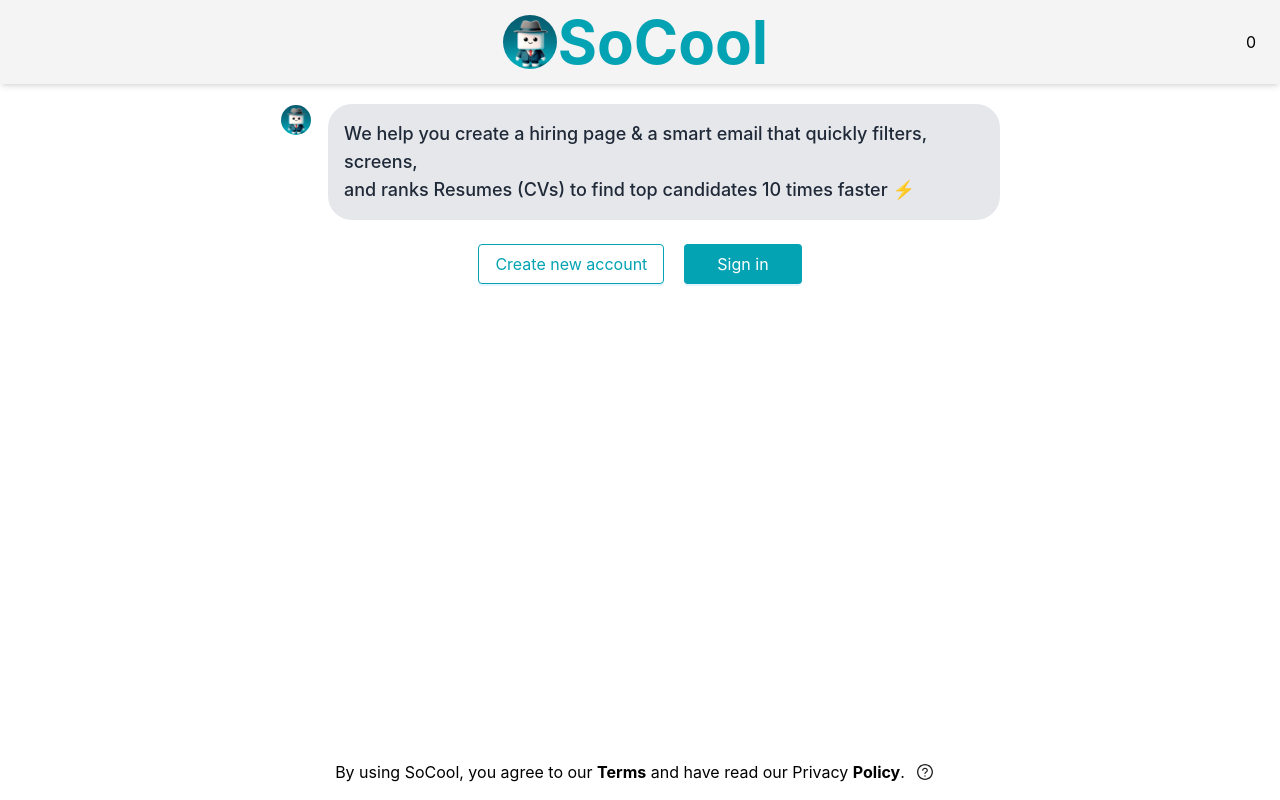
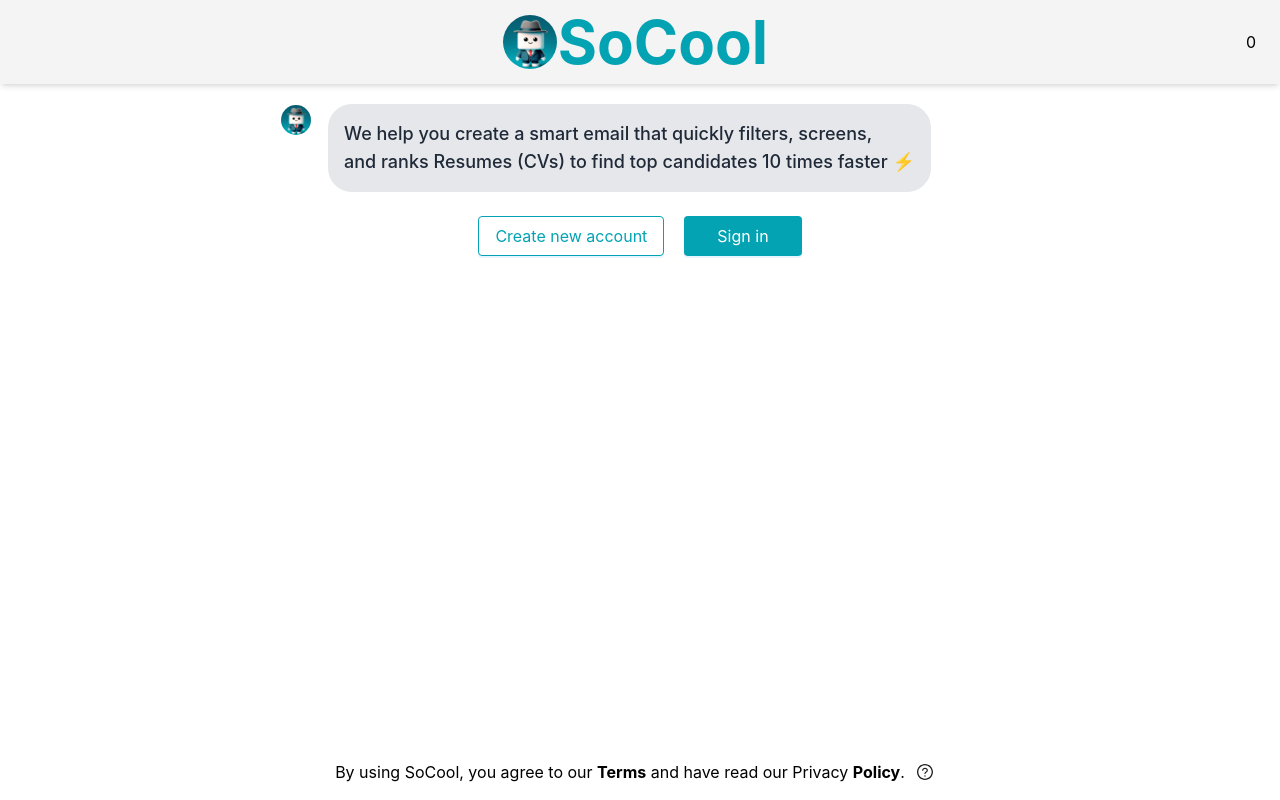
Before and after one commit to henrytmessage/SoCool_FrontEnd, a React (Create React App) app: page / in a window 1280 px wide. Built offline with nearby package versions, Linux system fonts and the light colour scheme.

Commit message:
add text

```diff
--- a/src/componentsNew/NewHome.tsx
+++ b/src/componentsNew/NewHome.tsx
@@ -1217,7 +1217,7 @@ const NewHome: React.FC = () => {
             isStartNow ?
             <AvatarWithText text="We need to know your recruitment details, so we can filter, screen, and rank the Resumes (CVs) for you." />
             :
-            <AvatarWithText text="Let’s set up your hiring page to help you recruit top candidates!">
+            <AvatarWithText text="Let’s set up your smart email to help you recruit top candidates!">
               <CustomButton type="primary" onClick={OnClickStartNow}>
                 Start Now
               </CustomButton>
--- a/src/language/EN-translate.json
+++ b/src/language/EN-translate.json
@@ -98,7 +98,7 @@
   "update16/8": "🌟 Thank you for being with us over the past month! 🚀 We are thrilled to announce that on August 16th, our upcoming update will introduce groundbreaking features, elevating your user experience to new heights. ❤️",
   "placeholderArea": "The city of Los Angeles",
   "generateEmail": "Generate a smart email address for me",
-  "provideSmart": "We help you create a hiring page & a smart email that quickly filters, screens,",
+  "provideSmart": "We help you create a smart email that quickly filters, screens,",
   "screeningCV": "and ranks Resumes (CVs) to find top candidates 10 times faster ⚡",
   "anyStandard": "Any standard that has a score of 0 in the Matrix will not be used to screen candidates' CVs ⚠️⚠️⚠️",
   "youSure": "Are you sure about your selection?"
```
